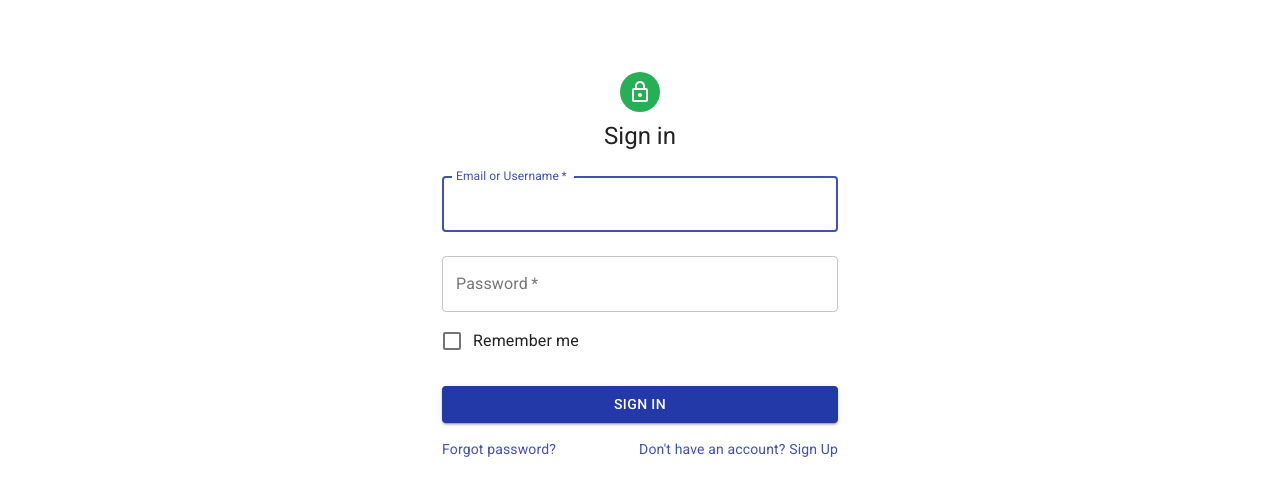
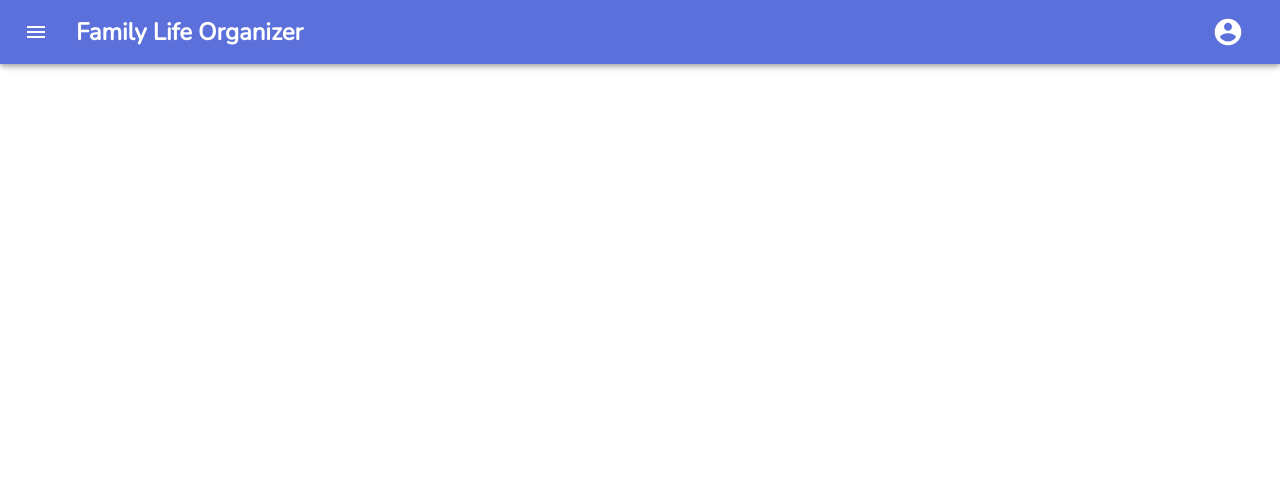
Before and after one commit to family-life-organizer/FLO-client, a React (Create React App) app: page /app in a window 1280 px wide. Shown: the top 496 px of the page. Built offline with nearby package versions, Linux system fonts and the light colour scheme.

Commit message:
Nav bar added, Nunito font imported. PrivateRoute switched to Route.

```diff
--- a/public/index.html
+++ b/public/index.html
@@ -5,6 +5,7 @@
   <meta charset="utf-8" />
   <link rel="shortcut icon" href="%PUBLIC_URL%/favicon.ico" />
   <link rel="stylesheet" href="https://fonts.googleapis.com/css?family=Roboto:300,400,500,700&display=swap" />
+  <link href="https://fonts.googleapis.com/css?family=Nunito&display=swap" rel="stylesheet">
   <meta name="viewport" content="width=device-width, initial-scale=1" />
   <meta name="theme-color" content="#000000" />
   <!--
--- a/src/components/App.jsx
+++ b/src/components/App.jsx
@@ -13,8 +13,8 @@ class App extends Component {
 		return (
 			<Fragment>
 				<Switch>
+					<Route path='/app' component={FloApp} />
 					<Route path='/' component={Onboard} />
-					<PrivateRoute path='/app' component={FloApp} />
 				</Switch>
 			</Fragment>
 		);
--- a/src/components/application/FloApp.jsx
+++ b/src/components/application/FloApp.jsx
@@ -1,11 +1,12 @@
 import React, { Component } from 'react';
 import { connect } from 'react-redux';
+import FloNav from './navbar/FloNav';
 
 class FloApp extends Component {
 	render() {
 		return (
 			<div>
-				<p> Hi </p>
+				<FloNav />
 			</div>
 		);
 	}
--- /dev/null
+++ b/src/components/application/navbar/FloNav.jsx
@@ -0,0 +1,90 @@
+import React from 'react';
+import { makeStyles } from '@material-ui/core/styles';
+import AppBar from '@material-ui/core/AppBar';
+import Toolbar from '@material-ui/core/Toolbar';
+import Typography from '@material-ui/core/Typography';
+import IconButton from '@material-ui/core/IconButton';
+import MenuIcon from '@material-ui/icons/Menu';
+import AccountCircle from '@material-ui/icons/AccountCircle';
+import Switch from '@material-ui/core/Switch';
+import FormControlLabel from '@material-ui/core/FormControlLabel';
+import FormGroup from '@material-ui/core/FormGroup';
+import MenuItem from '@material-ui/core/MenuItem';
+import Menu from '@material-ui/core/Menu';
+
+const useStyles = makeStyles(theme => ({
+  root: {
+    flexGrow: 1,
+  },
+  menuButton: {
+    marginRight: theme.spacing(2),
+  },
+  title: {
+    flexGrow: 1,
+  },
+}));
+
+export default function MenuAppBar() {
+  const classes = useStyles();
+  const [auth, setAuth] = React.useState(true);
+  const [anchorEl, setAnchorEl] = React.useState(null);
+  const open = Boolean(anchorEl);
+
+  function handleChange(event) {
+    setAuth(event.target.checked);
+  }
+
+  function handleMenu(event) {
+    setAnchorEl(event.currentTarget);
+  }
+
+  function handleClose() {
+    setAnchorEl(null);
+  }
+
+  return (
+    <div className={classes.root}>
+      <AppBar style={{backgroundColor: "#5C70DC"}} position="fixed">
+        <Toolbar>
+          <IconButton edge="start" className={classes.menuButton} color="inherit" aria-label="Menu">
+            <MenuIcon />
+          </IconButton>
+          <Typography variant="h5" style={{fontFamily: 'Nunito', fontWeight: 'bold'}} className={classes.title}>
+            Family Life Organizer
+          </Typography>
+          {auth && (
+            <div>
+              <IconButton
+                aria-label="Account of current user"
+                aria-controls="menu-appbar"
+                aria-haspopup="true"
+                onClick={handleMenu}
+                color="inherit"
+              >
+                <AccountCircle style={{width: "32px", height: "32px"}}/>
+              </IconButton>
+              <Menu
+                id="menu-appbar"
+                anchorEl={anchorEl}
+                anchorOrigin={{
+                  vertical: 'top',
+                  horizontal: 'right',
+                }}
+                keepMounted
+                transformOrigin={{
+                  vertical: 'top',
+                  horizontal: 'right',
+                }}
+                open={open}
+                onClose={handleClose}
+              >
+                <MenuItem onClick={handleClose}>Profile</MenuItem>
+                <MenuItem onClick={handleClose}>My account</MenuItem>
+              </Menu>
+            </div>
+          )}
+        </Toolbar>
+      </AppBar>
+    </div>
+  );
+}
--- a/src/components/login/SignUp.jsx
+++ b/src/components/login/SignUp.jsx
@@ -126,7 +126,7 @@ function SignUp(props) {
 								}
 								onChange={e => setEmail(e.target.value)}
 							/>
-							{props.errors && props.errors.email && <span>{props.errors.email}</span>}
+							{props.errors && props.errors.email && <FormHelperText>{props.errors.email}</FormHelperText>}
 						</Grid>
 						<Grid item xs={12}>
 							<TextField
```
